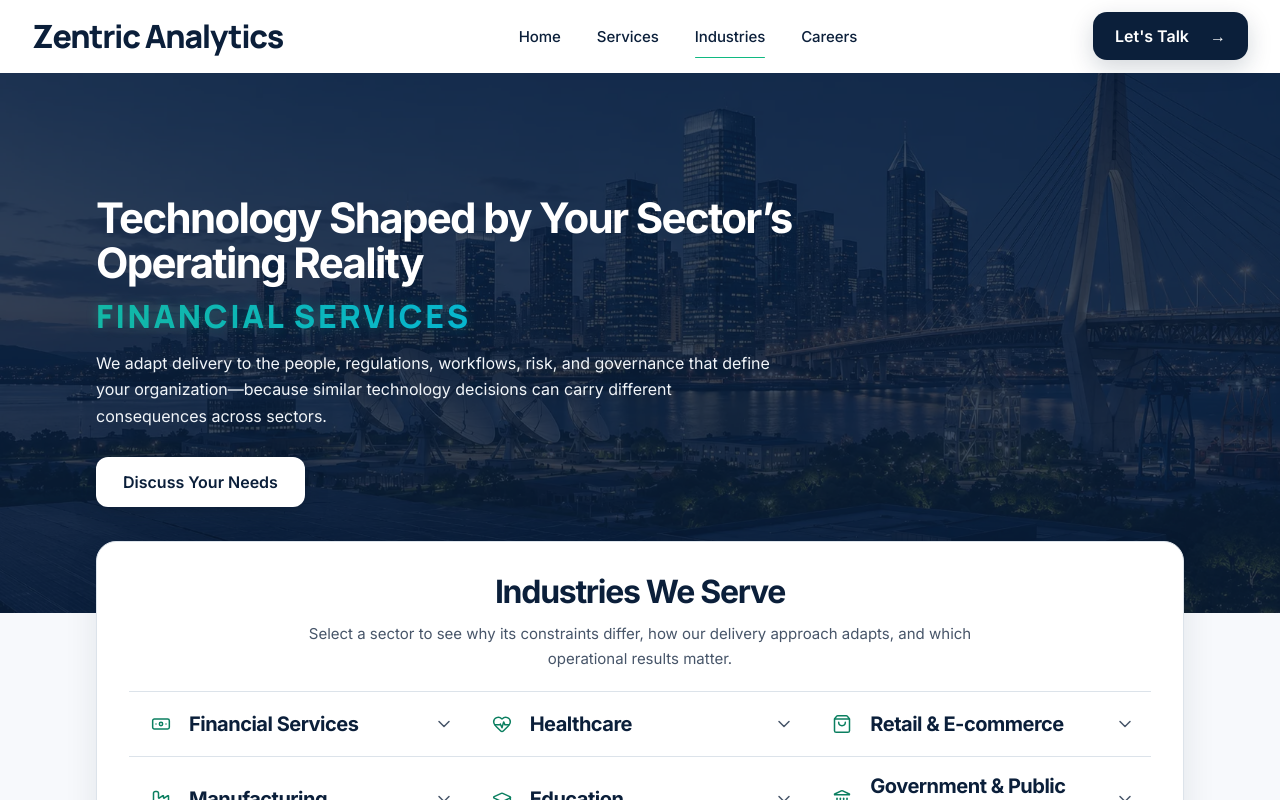
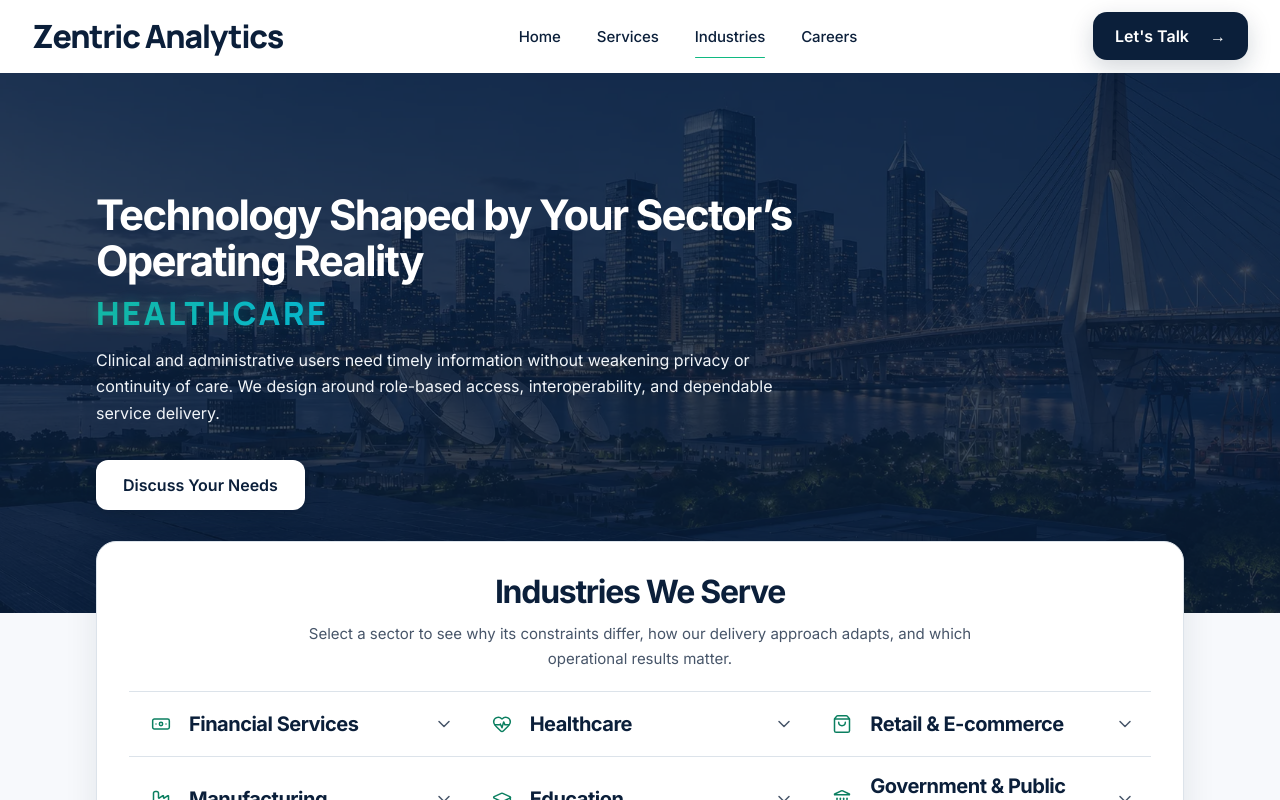
Before and after one commit to Zentric-Analytics/Zentricanalytics.com, a Next.js app: page /industries in a window 1280 px wide. Shown: the top 800 px of the page. Built offline with nearby package versions, Linux system fonts and the light colour scheme.

Commit message:
Fix Industries hero sector rotation

```diff
--- a/src/app/globals.css
+++ b/src/app/globals.css
@@ -612,14 +612,17 @@ html{scroll-padding-top:82px}
   }
 }
 
-.industries-hero-typing{margin-top:.65rem;max-width:100%;min-width:0}
-.industries-hero-typing__line{position:relative;display:inline-grid;max-width:none;margin:0;align-items:baseline;font-family:var(--font-manrope),var(--font-inter),system-ui,sans-serif;font-size:24px;font-weight:800;line-height:1.1;letter-spacing:.08em;text-transform:uppercase;white-space:nowrap}
+.industries-hero-typing{margin-top:.65rem;max-width:100%;min-width:0;min-height:12rem}
+.industries-hero-typing__entry{animation:industries-sector-enter 300ms ease-out both}
+.industries-hero-typing__line{position:relative;display:inline-grid;max-width:100%;margin:0;align-items:baseline;font-family:var(--font-manrope),var(--font-inter),system-ui,sans-serif;font-size:24px;font-weight:800;line-height:1.1;letter-spacing:.08em;text-transform:uppercase;white-space:normal}
 .industries-hero-typing__text,.industries-hero-typing__ghost{grid-area:1/1;min-width:0}
 .industries-hero-typing__text{position:relative;z-index:1;background:linear-gradient(90deg,#14B8A6 0%,#06B6D4 100%);background-clip:text;-webkit-background-clip:text;-webkit-text-fill-color:transparent;text-shadow:0 0 12px rgba(20,184,166,0.30)}
 .industries-hero-typing__ghost{visibility:hidden;pointer-events:none;white-space:nowrap}
 
-@media (min-width:640px){.industries-hero-typing{margin-top:.8rem}.industries-hero-typing__line{font-size:28px}}
-@media (min-width:1024px){.industries-hero-typing__line{font-size:32px}}
+@media (min-width:640px){.industries-hero-typing{margin-top:.8rem;min-height:9rem}.industries-hero-typing__line{font-size:28px}}
+@media (min-width:1024px){.industries-hero-typing{min-height:8.5rem}.industries-hero-typing__line{font-size:32px}}
+@keyframes industries-sector-enter{from{opacity:0;transform:translateY(4px)}to{opacity:1;transform:translateY(0)}}
+@media (prefers-reduced-motion:reduce){.industries-hero-typing__entry{animation:none}}
 
 /* Zentric Analytics global motion foundation. These opt-in utilities are not page-specific. */
 :root{
--- a/src/app/industries/page.tsx
+++ b/src/app/industries/page.tsx
@@ -53,13 +53,10 @@ export default function Industries() {
             <Reveal as="h1" id="industries-page-heading" delay={40} className="max-w-[21rem] text-[36px] font-bold leading-[1.1] tracking-[-0.04em] sm:max-w-2xl sm:text-[40px] sm:leading-[1.08] lg:max-w-3xl lg:text-[42px]">
               Technology Shaped by Your Sector’s Operating Reality
             </Reveal>
-            <Reveal delay={120}>
+            <Reveal delay={120} duration={400}>
               <IndustriesHeroTyping />
             </Reveal>
-            <Reveal as="p" delay={200} className="mt-3 max-w-[43rem] text-[15px] leading-[1.65] text-slate-100 sm:mt-4 sm:text-[15px] sm:leading-[1.65] lg:text-[16px]">
-              We adapt delivery to the people, regulations, workflows, risk, and governance that define your organization—because similar technology decisions can carry different consequences across sectors.
-            </Reveal>
-            <Reveal delay={280} className="mt-6 flex flex-col gap-3.5 sm:mt-7 sm:flex-row sm:items-center sm:gap-4">
+            <Reveal delay={120} duration={400} className="mt-6 flex flex-col gap-3.5 sm:mt-7 sm:flex-row sm:items-center sm:gap-4">
               <MotionLink className="btn hero-cta-primary w-full text-[16px] sm:w-auto" href="/contact">Discuss Your Needs</MotionLink>
             </Reveal>
           </div>
--- a/src/components/IndustriesHeroTyping.tsx
+++ b/src/components/IndustriesHeroTyping.tsx
@@ -1,9 +1,37 @@
+'use client';
+
+import { useEffect, useState } from 'react';
+import { INDUSTRY_CONTENT } from './industryContent';
+
+export const INDUSTRY_DISPLAY_INTERVAL = 4000;
+export const getNextIndustryIndex = (currentIndex: number) => (currentIndex + 1) % INDUSTRY_CONTENT.length;
+
 export function IndustriesHeroTyping() {
+  const [currentIndex, setCurrentIndex] = useState(0);
+
+  useEffect(() => {
+    const mediaQuery = window.matchMedia('(prefers-reduced-motion: reduce)');
+    if (mediaQuery.matches || INDUSTRY_CONTENT.length <= 1) return;
+
+    const interval = window.setInterval(() => {
+      setCurrentIndex(getNextIndustryIndex);
+    }, INDUSTRY_DISPLAY_INTERVAL);
+
+    return () => window.clearInterval(interval);
+  }, []);
+
+  const sector = INDUSTRY_CONTENT[currentIndex];
+
   return (
-    <div className="industries-hero-typing">
-      <p className="industries-hero-typing__line">
-        <span className="industries-hero-typing__text">Financial Services</span>
-      </p>
+    <div className="industries-hero-typing" aria-live="polite" aria-atomic="true">
+      <div className="industries-hero-typing__entry" key={sector.title}>
+        <p className="industries-hero-typing__line">
+          <span className="industries-hero-typing__text">{sector.title}</span>
+        </p>
+        <p className="mt-3 max-w-[43rem] text-[15px] leading-[1.65] text-slate-100 sm:mt-4 sm:text-[15px] sm:leading-[1.65] lg:text-[16px]">
+          {sector.description}
+        </p>
+      </div>
     </div>
   );
 }
--- a/src/components/IndustriesWeServe.tsx
+++ b/src/components/IndustriesWeServe.tsx
@@ -18,6 +18,7 @@ import {
   type LucideIcon,
 } from 'lucide-react';
 import { Stagger } from '@/components/Motion';
+import { INDUSTRY_CONTENT } from './industryContent';
 
 type Industry = {
   Icon: LucideIcon;
@@ -25,20 +26,8 @@ type Industry = {
   description: string;
 };
 
-const industries: Industry[] = [
-  { Icon: Banknote, title: 'Financial Services', description: 'High-volume transactions, sensitive records, auditability, and regulatory review require controlled access and traceable decisions. We prioritize resilient workflows, governance, and accurate reporting.' },
-  { Icon: HeartPulse, title: 'Healthcare', description: 'Clinical and administrative users need timely information without weakening privacy or continuity of care. We design around role-based access, interoperability, and dependable service delivery.' },
-  { Icon: ShoppingBag, title: 'Retail & E-commerce', description: 'Customers expect simple purchasing while operators need accurate inventory, fulfilment, and performance data. We connect these workflows to reduce friction and improve visibility.' },
-  { Icon: Factory, title: 'Manufacturing', description: 'Production environments depend on uptime, safety, equipment constraints, and usable shop-floor workflows. We introduce changes in stages and measure throughput, quality, and disruption.' },
-  { Icon: GraduationCap, title: 'Education', description: 'Learners, educators, administrators, and guardians have different access and accessibility needs. We simplify learning and administrative tasks while respecting institutional governance.' },
-  { Icon: Landmark, title: 'Government & Public Sector', description: 'Public services require accessibility, accountability, procurement discipline, and continuity across varied users. We emphasize transparent workflows, maintainable delivery, and responsible data handling.' },
-  { Icon: MonitorCog, title: 'Technology & SaaS', description: 'Digital product teams balance release speed with reliability, tenant boundaries, and operating cost. We strengthen product delivery, platform observability, and maintainable growth.' },
-  { Icon: House, title: 'Real Estate', description: 'Property teams coordinate listings, documents, payments, maintenance, and many stakeholders. We create clearer workflows and a dependable view of operational information.' },
-  { Icon: Bolt, title: 'Energy & Utilities', description: 'Asset-heavy operations require continuity, field usability, monitoring, and careful change control. We design for dependable information flow and decisions that improve efficiency and resilience.' },
-  { Icon: Truck, title: 'Logistics & Transportation', description: 'Time-sensitive movement involves dispatchers, drivers, partners, and customers working across changing conditions. We improve coordination, exception handling, and shipment visibility.' },
-  { Icon: Building2, title: 'Media, Creators & Personal Brands', description: 'Publishing teams need accessible experiences, efficient content operations, ownership of audience data, and sustainable performance. We build around those workflows rather than vanity metrics.' },
-  { Icon: BriefcaseBusiness, title: 'Professional Services', description: 'Client work depends on clear handoffs, permissions, deadlines, and trusted records. We streamline delivery and reporting while keeping professional judgment and accountability visible.' },
-];
+const industryIcons: LucideIcon[] = [Banknote, HeartPulse, ShoppingBag, Factory, GraduationCap, Landmark, MonitorCog, House, Bolt, Truck, Building2, BriefcaseBusiness];
+const industries: Industry[] = INDUSTRY_CONTENT.map((industry, index) => ({ ...industry, Icon: industryIcons[index] }));
 
 export function IndustriesWeServe() {
   const [expandedIndustry, setExpandedIndustry] = useState<number | null>(null);
--- /dev/null
+++ b/src/components/industryContent.ts
@@ -0,0 +1,19 @@
+export type IndustryContent = {
+  title: string;
+  description: string;
+};
+
+export const INDUSTRY_CONTENT: readonly IndustryContent[] = [
+  { title: 'Financial Services', description: 'High-volume transactions, sensitive records, auditability, and regulatory review require controlled access and traceable decisions. We prioritize resilient workflows, governance, and accurate reporting.' },
+  { title: 'Healthcare', description: 'Clinical and administrative users need timely information without weakening privacy or continuity of care. We design around role-based access, interoperability, and dependable service delivery.' },
+  { title: 'Retail & E-commerce', description: 'Customers expect simple purchasing while operators need accurate inventory, fulfilment, and performance data. We connect these workflows to reduce friction and improve visibility.' },
+  { title: 'Manufacturing', description: 'Production environments depend on uptime, safety, equipment constraints, and usable shop-floor workflows. We introduce changes in stages and measure throughput, quality, and disruption.' },
+  { title: 'Education', description: 'Learners, educators, administrators, and guardians have different access and accessibility needs. We simplify learning and administrative tasks while respecting institutional governance.' },
+  { title: 'Government & Public Sector', description: 'Public services require accessibility, accountability, procurement discipline, and continuity across varied users. We emphasize transparent workflows, maintainable delivery, and responsible data handling.' },
+  { title: 'Technology & SaaS', description: 'Digital product teams balance release speed with reliability, tenant boundaries, and operating cost. We strengthen product delivery, platform observability, and maintainable growth.' },
+  { title: 'Real Estate', description: 'Property teams coordinate listings, documents, payments, maintenance, and many stakeholders. We create clearer workflows and a dependable view of operational information.' },
+  { title: 'Energy & Utilities', description: 'Asset-heavy operations require continuity, field usability, monitoring, and careful change control. We design for dependable information flow and decisions that improve efficiency and resilience.' },
+  { title: 'Logistics & Transportation', description: 'Time-sensitive movement involves dispatchers, drivers, partners, and customers working across changing conditions. We improve coordination, exception handling, and shipment visibility.' },
+  { title: 'Media, Creators & Personal Brands', description: 'Publishing teams need accessible experiences, efficient content operations, ownership of audience data, and sustainable performance. We build around those workflows rather than vanity metrics.' },
+  { title: 'Professional Services', description: 'Client work depends on clear handoffs, permissions, deadlines, and trusted records. We streamline delivery and reporting while keeping professional judgment and accountability visible.' },
+];
```
Also changed, not shown: 1 other file (tests, documents, lock files or other folders).
